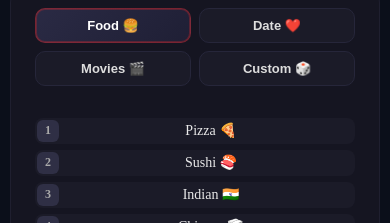
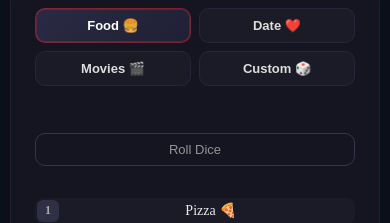
Before and after one commit to bradyjst/RollForIt, a React (Vite) app: page / in a window 390 px wide. Shown: the part 597-820 px from the top of the page. Built offline with nearby package versions, Linux system fonts and the light colour scheme; no server answers.

Commit message:
added roll dice button to sidebar for mobile user ease of use

```diff
--- a/src/Components/Sidebar/Sidebar.tsx
+++ b/src/Components/Sidebar/Sidebar.tsx
@@ -11,11 +11,12 @@ type SidebarProps = {
 	lastRoll: number | null;
 	totalRolls: number;
 	landedRoll: number | null;
+	rollDice: () => void;
 };
 
 type ListMode = "food" | "date" | "movies" | "custom";
 
-export const Sidebar = ({ landedRoll }: SidebarProps) => {
+export const Sidebar = ({ landedRoll, rollDice }: SidebarProps) => {
 	const [mode, setMode] = useState<ListMode>("food");
 	const [currentList, setCurrentList] = useState<D20Face[]>(D20_FACES);
 	const [animating, setAnimating] = useState<"out" | "in" | null>(null);
@@ -107,7 +108,9 @@ export const Sidebar = ({ landedRoll }: SidebarProps) => {
 					Custom 🎲
 				</button>
 			</div>
-
+			<button className="reset-button" onClick={rollDice}>
+				Roll Dice
+			</button>
 			<div
 				className={`faces-carousel ${
 					animating === "out"
@@ -125,7 +128,7 @@ export const Sidebar = ({ landedRoll }: SidebarProps) => {
 					onEdit={updateCustomItem}
 					nearMe={
 						mode === "food"
-							? { enabled: true }
+							? { enabled: true, exclude: ["reroll"] }
 							: mode === "date"
 							? {
 									enabled: true,
--- a/src/Pages/Homepage.tsx
+++ b/src/Pages/Homepage.tsx
@@ -52,6 +52,7 @@ export const Homepage = () => {
 					lastRoll={roll}
 					totalRolls={totalRolls}
 					landedRoll={landedRoll}
+					rollDice={rollDice}
 				/>
 			</div>
 
--- a/src/index.css
+++ b/src/index.css
@@ -20,7 +20,6 @@
 html,
 body {
 	overflow-x: hidden;
-	overflow-y: hidden;
 }
 
 a {
```
